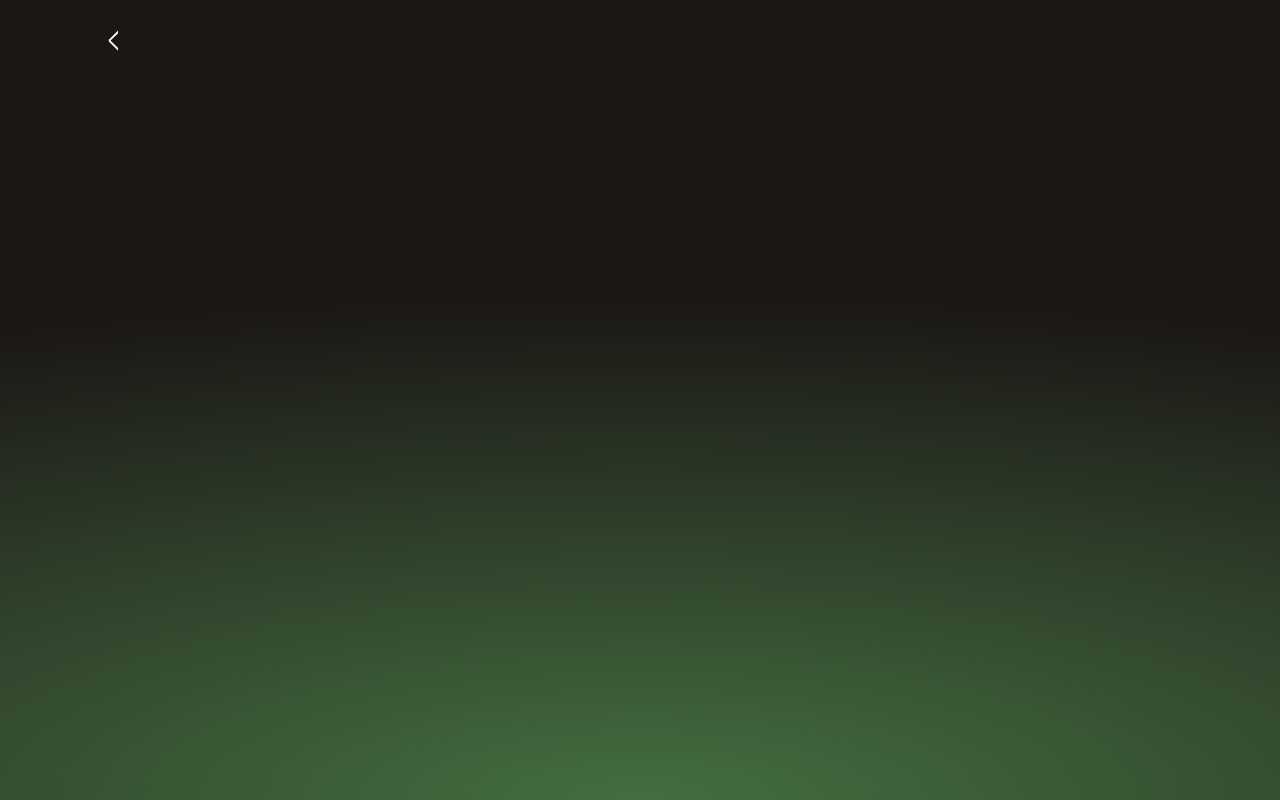
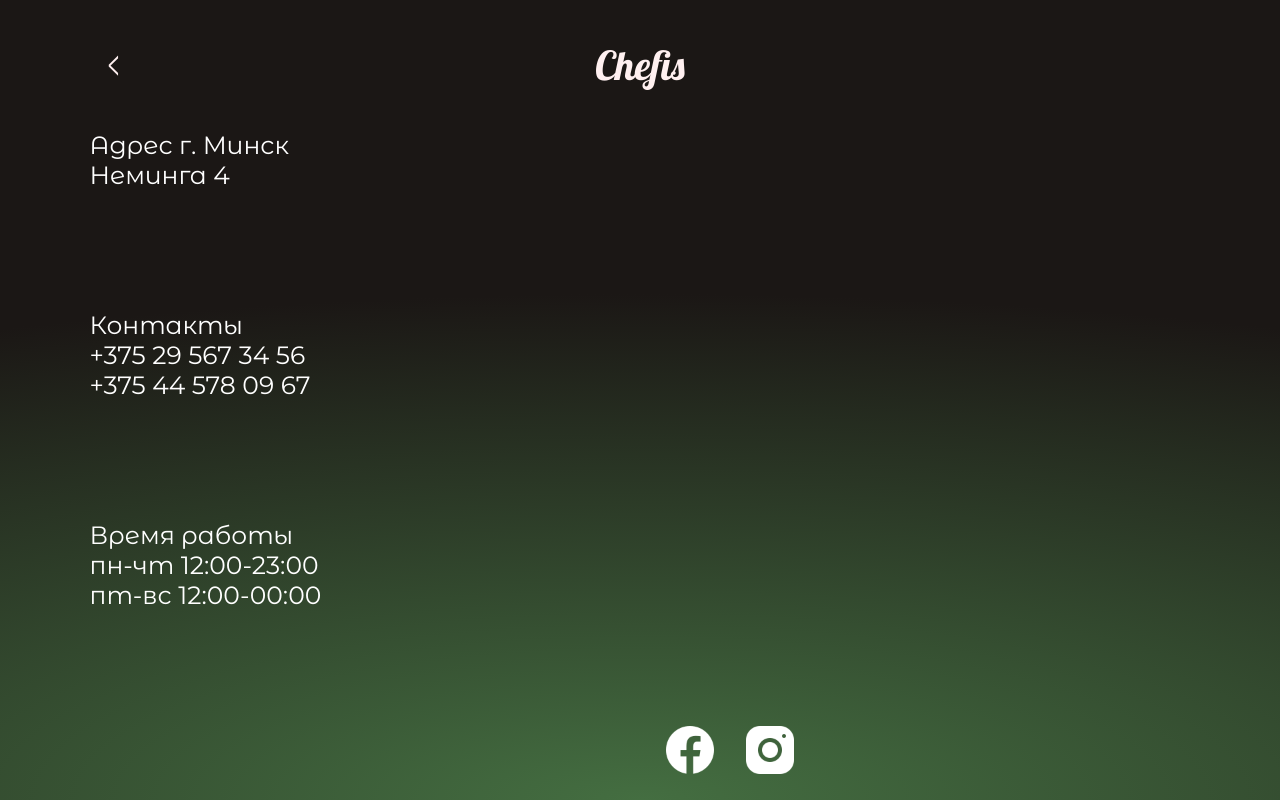
Before and after one commit to antonishche/SmrProject2024, a React (Vite) app: page /contacts in a window 1280 px wide. Built offline with nearby package versions, Linux system fonts and the light colour scheme.

Commit message:
added contacts

```diff
--- a/src/Components/Burger/Burger.scss
+++ b/src/Components/Burger/Burger.scss
@@ -62,6 +62,8 @@
             display: flex;
             align-items: center;
             gap: 10px;
+            font-size: 20px;
+            font-family: "Montserrat Alternates", sans-serif;
             .go{
                 color: rgba(255, 235, 205, 0);
                 transition: 0.4s;
--- a/src/Pages/Contacts/Contacts.jsx
+++ b/src/Pages/Contacts/Contacts.jsx
@@ -5,7 +5,22 @@
 export default function Contacts() {
   return (
     <div className="container">
-      <TopPanel link={'/menu'}/>
+      <TopPanel link={'/menu'} name={'Chefis'} />
+      <div className="info_box">
+        <div className="adres">
+          <p>Адрес г. Минск<br />Неминга 4</p>
+        </div>
+        <div className="contacts">
+          <p>Контакты<br />+375 29 567 34 56<br />+375 44 578 09 67</p>
+        </div>
+        <div className="time_table">
+          <p>Время работы <br />пн-чт 12:00-23:00<br /> пт-вс 12:00-00:00</p>
+        </div>
+        <div className="digital">
+          <img src="facebook.png" alt="" />
+          <img src="instagram.png" alt="" />
+        </div>
+      </div>
     </div>
   )
 }
--- a/src/Pages/Contacts/Contacts.scss
+++ b/src/Pages/Contacts/Contacts.scss
@@ -0,0 +1,24 @@
+.info_box{
+    width: 86%;
+    color: white;
+    font-family: "Montserrat Alternates", sans-serif;
+    font-size: 25px;
+    display: flex;
+    flex-direction: column;
+    height: 60%;
+    justify-content: space-between;
+    gap: 25px;
+    .digital{
+        position: absolute;
+        bottom: 20px;
+        display: flex;
+        width: 100%;
+        justify-content: center;
+        align-items: center;
+        gap: 20px;
+        img{
+            width: 60px;
+            height: 60px;
+        }
+    }
+}
```
Also changed, not shown: public/facebook.png (added), public/instagram.png (added).
